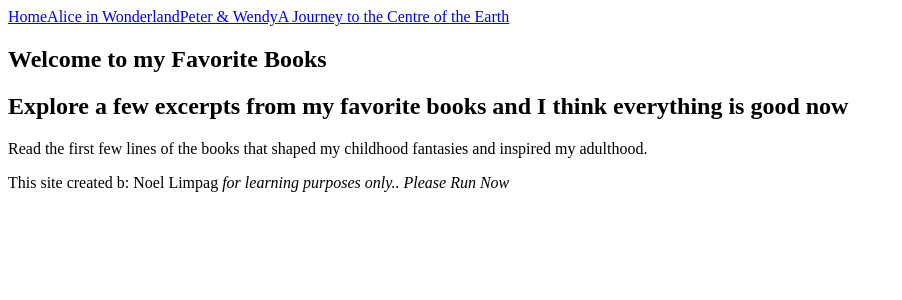
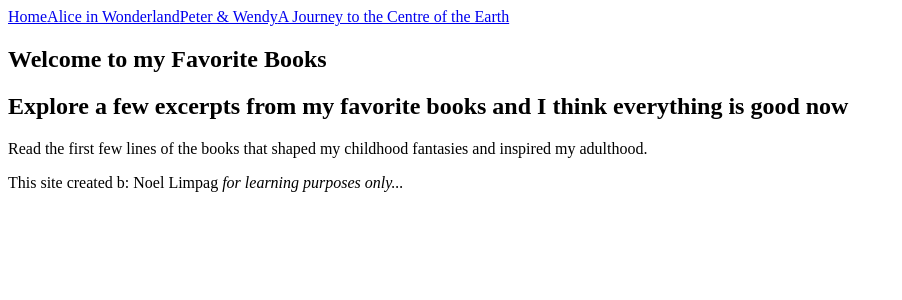
Before and after one commit to nlimpag07/nlimpag07.github.io, a Next.js app: page / in a window 1280 px wide. Shown: the top 300 px of the page, without its empty margins (0-902 px from the left). Built offline with nearby package versions, Linux system fonts and the light colour scheme.

Commit message:
new adjustment

```diff
--- a/pages/index.js
+++ b/pages/index.js
@@ -20,8 +20,7 @@ const Home = () => (
         and inspired my adulthood.
       </p>
       <p>
-        This site created b: Noel Limpag{" "}
-        <i>for learning purposes only.. Please Run Now</i>
+        This site created b: Noel Limpag <i>for learning purposes only...</i>
       </p>
     </section>
   </article>
```
